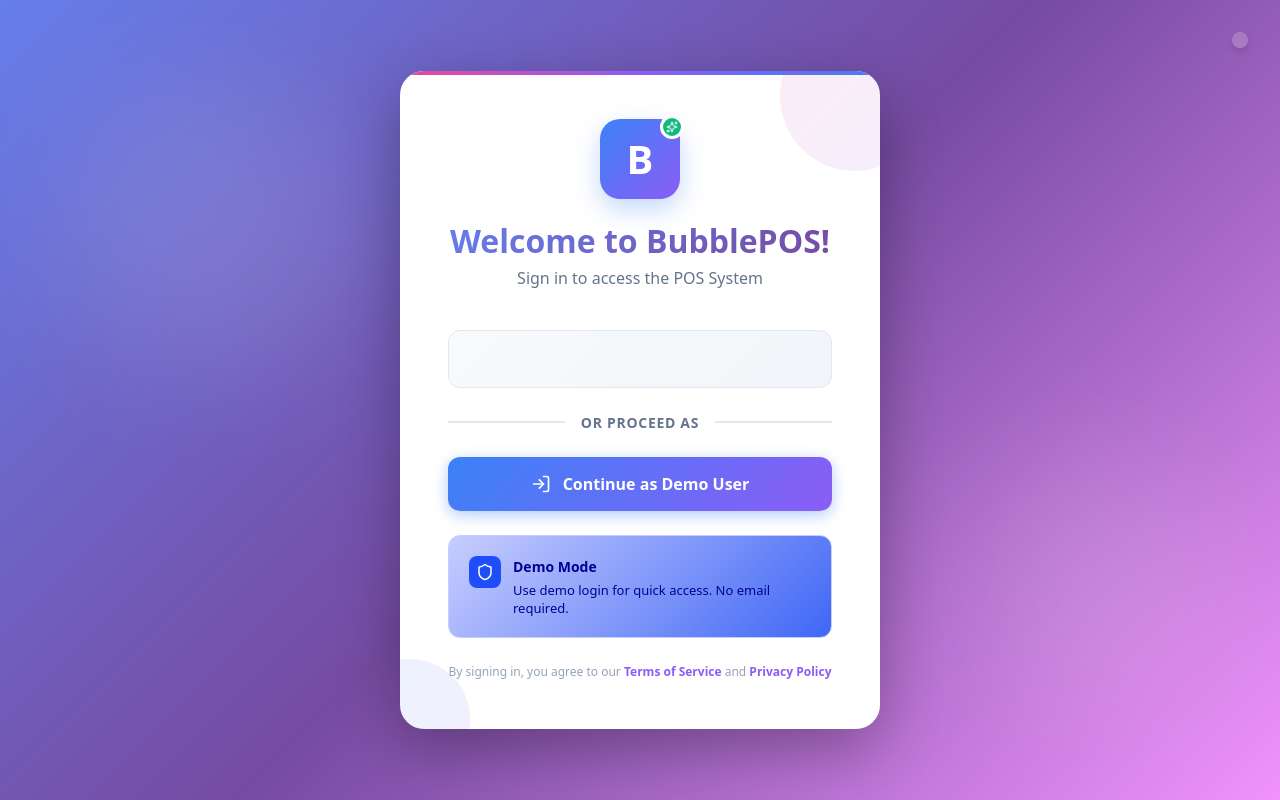
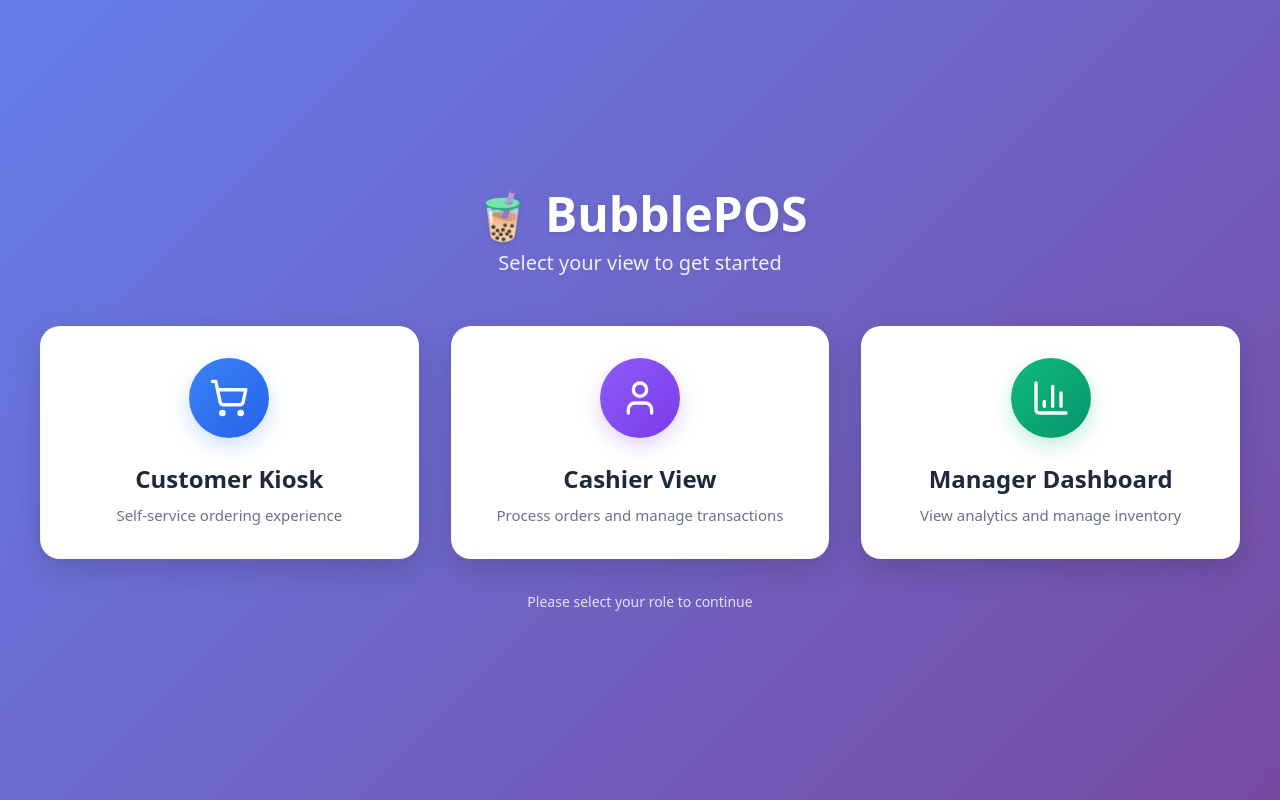
Before and after one commit to CSCE331-Fall2025-900-911/project3-gang43, a React (Vite) app in the folder client/: page / in a window 1280 px wide. Built offline with nearby package versions, Linux system fonts and the light colour scheme; no server answers.

Commit message:
added selected views

```diff
--- a/client/src/App.jsx
+++ b/client/src/App.jsx
@@ -5,6 +5,7 @@ import Login from './components/Login';
 import CashierView from './components/CashierView';
 import CustomerKiosk from './components/CustomerKiosk';
 import ManagerDashboard from './components/ManagerDashboard';
+import ViewSelector from './components/ViewSelector';
 import GoogleTranslate from './components/GoogleTranslate';
 import { LogOut } from 'lucide-react';
 import './App.css';
@@ -13,11 +14,25 @@ const GOOGLE_CLIENT_ID = import.meta.env.VITE_GOOGLE_CLIENT_ID;
 
 function AppContent() {
   const { user, logout } = useAuth();
+  const [selectedView, setSelectedView] = useState(null);
   const [currentView, setCurrentView] = useState('cashier');
 
+  // Show view selector first if no view is selected
+  if (!selectedView) {
+    return <ViewSelector onSelectView={setSelectedView} />;
+  }
+
+  // Show login after view selection if not authenticated
   if (!user) {
     return <Login />;
   }
+
+  // Set the current view to the selected view after authentication
+  React.useEffect(() => {
+    if (selectedView && user) {
+      setCurrentView(selectedView);
+    }
+  }, [selectedView, user]);
 
   return (
     <div style={{ minHeight: '100vh', background: '#f8fafc' }}>
@@ -51,6 +66,25 @@ function AppContent() {
         border: '1px solid #e2e8f0'
       }}>
         <button
+          onClick={() => setCurrentView('kiosk')}
+          style={{
+            padding: '0.625rem 1.25rem',
+            borderRadius: '12px',
+            border: 'none',
+            fontWeight: '600',
+            fontSize: '0.875rem',
+            cursor: 'pointer',
+            transition: 'all 0.2s',
+            background: currentView === 'kiosk'
+              ? 'linear-gradient(135deg, #3b82f6 0%, #8b5cf6 100%)'
+              : 'transparent',
+            color: currentView === 'kiosk' ? 'white' : '#64748b',
+            boxShadow: currentView === 'kiosk' ? '0 4px 12px rgba(59, 130, 246, 0.3)' : 'none'
+          }}
+        >
+          Customer Kiosk
+        </button>
+        <button
           onClick={() => setCurrentView('cashier')}
           style={{
             padding: '0.625rem 1.25rem',
@@ -68,25 +102,6 @@ function AppContent() {
           }}
         >
           Cashier View
-        </button>
-        <button
-          onClick={() => setCurrentView('kiosk')}
-          style={{
-            padding: '0.625rem 1.25rem',
-            borderRadius: '12px',
-            border: 'none',
-            fontWeight: '600',
-            fontSize: '0.875rem',
-            cursor: 'pointer',
-            transition: 'all 0.2s',
-            background: currentView === 'kiosk'
-              ? 'linear-gradient(135deg, #3b82f6 0%, #8b5cf6 100%)'
-              : 'transparent',
-            color: currentView === 'kiosk' ? 'white' : '#64748b',
-            boxShadow: currentView === 'kiosk' ? '0 4px 12px rgba(59, 130, 246, 0.3)' : 'none'
-          }}
-        >
-          Customer Kiosk
         </button>
         <button
           onClick={() => setCurrentView('manager')}
@@ -131,6 +146,29 @@ function AppContent() {
           <LogOut className="w-4 h-4" />
           Logout
         </button>
+        <div style={{ width: '1px', background: '#e2e8f0', margin: '0.25rem 0' }} />
+        <button
+          onClick={() => {
+            setSelectedView(null);
+            logout();
+          }}
+          style={{
+            padding: '0.625rem 1rem',
+            borderRadius: '12px',
+            border: 'none',
+            background: 'transparent',
+            color: '#64748b',
+            cursor: 'pointer',
+            fontWeight: '600',
+            fontSize: '0.875rem',
+            transition: 'all 0.2s'
+          }}
+          onMouseEnter={(e) => e.currentTarget.style.background = '#f1f5f9'}
+          onMouseLeave={(e) => e.currentTarget.style.background = 'transparent'}
+          title="Back to View Selection"
+        >
+          Change View
+        </button>
       </div>
 
       <div style={{ paddingTop: '5rem' }}>
--- /dev/null
+++ b/client/src/components/ViewSelector.jsx
@@ -0,0 +1,150 @@
+import React from 'react';
+import { ShoppingCart, User, BarChart3 } from 'lucide-react';
+
+const ViewSelector = ({ onSelectView }) => {
+  const views = [
+    {
+      id: 'kiosk',
+      title: 'Customer Kiosk',
+      description: 'Self-service ordering experience',
+      icon: ShoppingCart,
+      color: '#3b82f6',
+      gradient: 'linear-gradient(135deg, #3b82f6 0%, #2563eb 100%)',
+    },
+    {
+      id: 'cashier',
+      title: 'Cashier View',
+      description: 'Process orders and manage transactions',
+      icon: User,
+      color: '#8b5cf6',
+      gradient: 'linear-gradient(135deg, #8b5cf6 0%, #7c3aed 100%)',
+    },
+    {
+      id: 'manager',
+      title: 'Manager Dashboard',
+      description: 'View analytics and manage inventory',
+      icon: BarChart3,
+      color: '#10b981',
+      gradient: 'linear-gradient(135deg, #10b981 0%, #059669 100%)',
+    },
+  ];
+
+  return (
+    <div style={{
+      minHeight: '100vh',
+      background: 'linear-gradient(135deg, #667eea 0%, #764ba2 100%)',
+      display: 'flex',
+      alignItems: 'center',
+      justifyContent: 'center',
+      padding: '2rem',
+    }}>
+      <div style={{
+        maxWidth: '1200px',
+        width: '100%',
+      }}>
+        {/* Header */}
+        <div style={{
+          textAlign: 'center',
+          marginBottom: '3rem',
+        }}>
+          <h1 style={{
+            fontSize: '3rem',
+            fontWeight: 'bold',
+            color: 'white',
+            marginBottom: '0.5rem',
+            textShadow: '0 2px 4px rgba(0, 0, 0, 0.1)',
+          }}>
+            🧋 BubblePOS
+          </h1>
+          <p style={{
+            fontSize: '1.25rem',
+            color: 'rgba(255, 255, 255, 0.9)',
+            fontWeight: '500',
+          }}>
+            Select your view to get started
+          </p>
+        </div>
+
+        {/* View Cards */}
+        <div style={{
+          display: 'grid',
+          gridTemplateColumns: 'repeat(auto-fit, minmax(300px, 1fr))',
+          gap: '2rem',
+          marginBottom: '2rem',
+        }}>
+          {views.map((view) => {
+            const IconComponent = view.icon;
+            return (
+              <button
+                key={view.id}
+                onClick={() => onSelectView(view.id)}
+                style={{
+                  background: 'white',
+                  borderRadius: '20px',
+                  padding: '2rem',
+                  border: 'none',
+                  cursor: 'pointer',
+                  transition: 'all 0.3s ease',
+                  boxShadow: '0 10px 30px rgba(0, 0, 0, 0.15)',
+                  textAlign: 'center',
+                }}
+                onMouseEnter={(e) => {
+                  e.currentTarget.style.transform = 'translateY(-8px)';
+                  e.currentTarget.style.boxShadow = '0 20px 40px rgba(0, 0, 0, 0.2)';
+                }}
+                onMouseLeave={(e) => {
+                  e.currentTarget.style.transform = 'translateY(0)';
+                  e.currentTarget.style.boxShadow = '0 10px 30px rgba(0, 0, 0, 0.15)';
+                }}
+              >
+                <div style={{
+                  width: '80px',
+                  height: '80px',
+                  borderRadius: '50%',
+                  background: view.gradient,
+                  display: 'flex',
+                  alignItems: 'center',
+                  justifyContent: 'center',
+                  margin: '0 auto 1.5rem',
+                  boxShadow: `0 8px 20px ${view.color}40`,
+                }}>
+                  <IconComponent style={{
+                    width: '40px',
+                    height: '40px',
+                    color: 'white',
+                  }} />
+                </div>
+                <h2 style={{
+                  fontSize: '1.5rem',
+                  fontWeight: 'bold',
+                  color: '#1e293b',
+                  marginBottom: '0.5rem',
+                }}>
+                  {view.title}
+                </h2>
+                <p style={{
+                  fontSize: '0.9375rem',
+                  color: '#64748b',
+                  lineHeight: '1.6',
+                }}>
+                  {view.description}
+                </p>
+              </button>
+            );
+          })}
+        </div>
+
+        {/* Footer */}
+        <div style={{
+          textAlign: 'center',
+          color: 'rgba(255, 255, 255, 0.8)',
+          fontSize: '0.875rem',
+        }}>
+          <p>Please select your role to continue</p>
+        </div>
+      </div>
+    </div>
+  );
+};
+
+export default ViewSelector;
```
